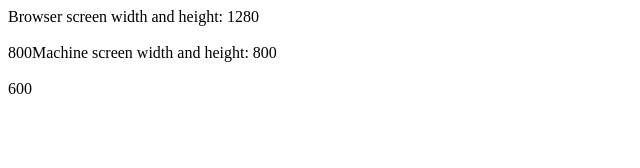
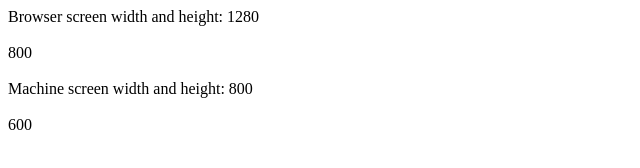
Before and after one commit to laszej/width, a plain HTML site: page index.html in a window 1280 px wide. Shown: the whole page, without its empty margins (0-640 px from the left). Drawn offline with Linux system fonts and the light colour scheme.

Commit message:
Update index.html

```diff
--- a/index.html
+++ b/index.html
@@ -8,7 +8,7 @@
 </head>
 
 <body>
-    <script> document.write(`Browser screen  width and height: ${window.innerWidth} <br><br> ${window.innerHeight}`)
+    <script> document.write(`Browser screen  width and height: ${window.innerWidth} <br><br> ${window.innerHeight} <br><br>`)
             document.write( `Machine screen  width and height: ${window.screen.availWidth} <br><br> ${window.screen.availHeight}`)
     </script>
 </body>
```
